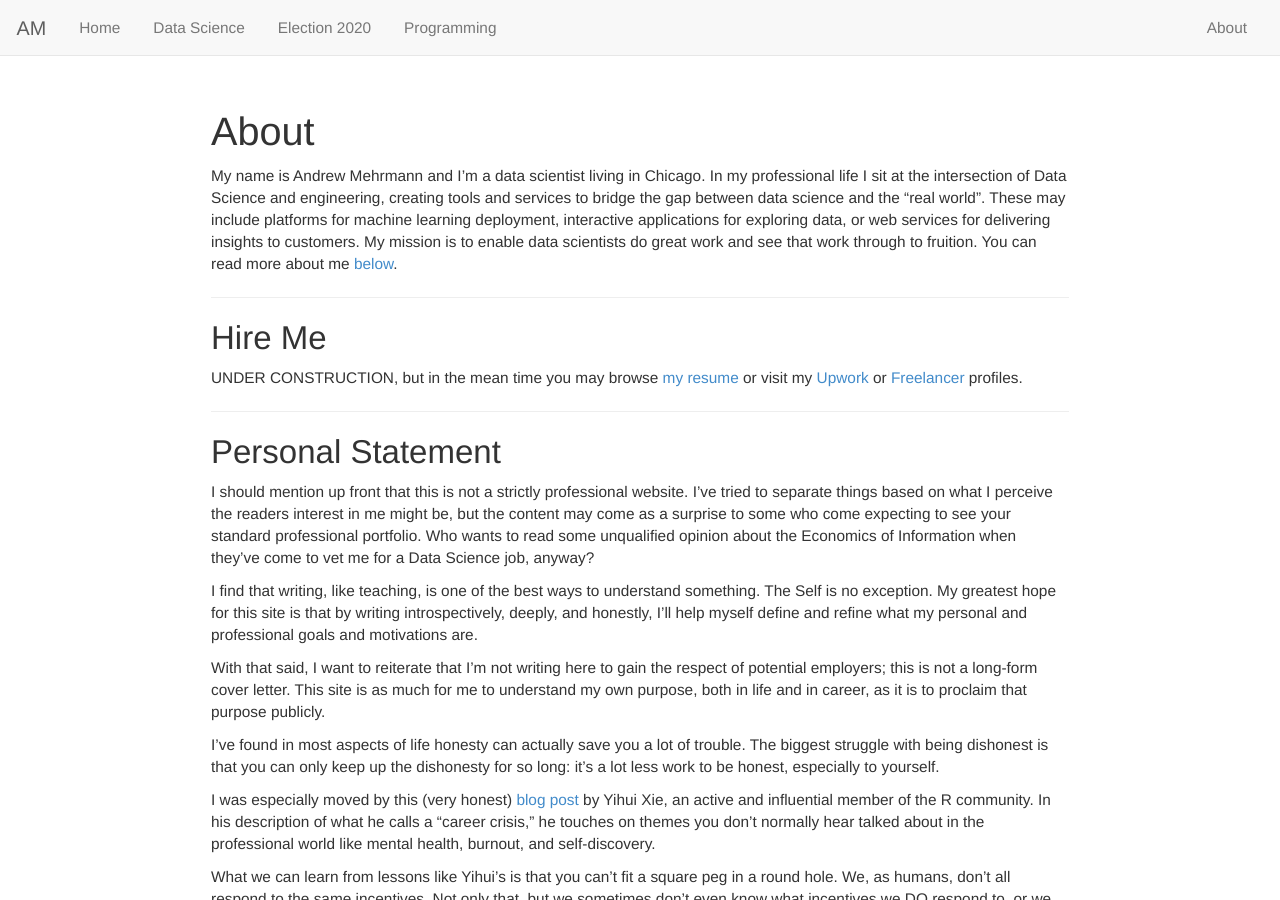
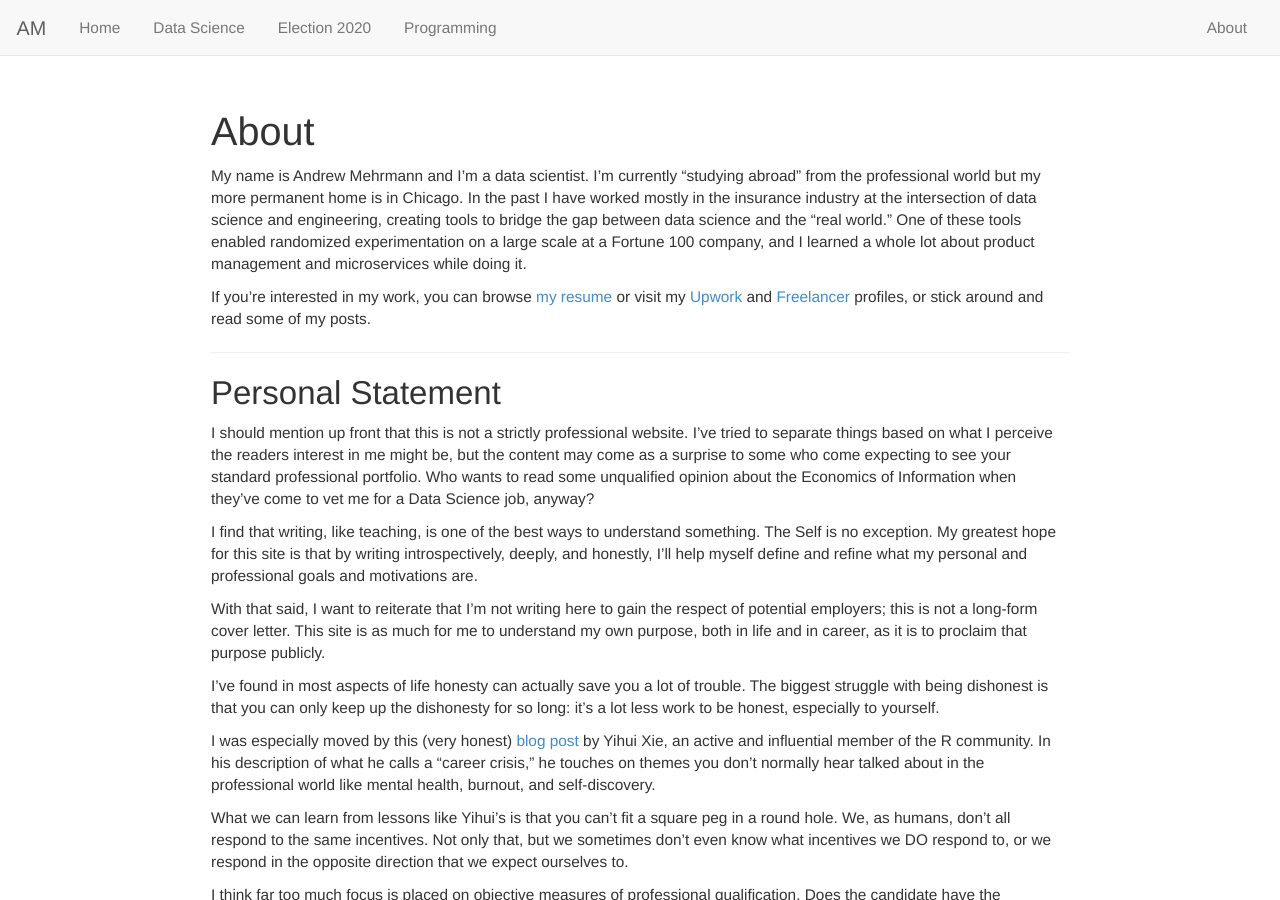
Before and after one commit to dkmehrmann/-deprecated-dkmehrmann.github.io, a Jekyll site: the page built from about.md, in a window 1280 px wide and 900 px high. Built offline with Jekyll 4.4.1, drawn with Linux system fonts in a browser that asks for light colours.

Commit message:
update about section

```diff
--- a/about.md
+++ b/about.md
@@ -7,13 +7,9 @@ overview: ""
 
 # About
 
-My name is Andrew Mehrmann and I'm a data scientist living in Chicago. In my professional life I sit at the intersection of Data Science and engineering, creating tools and services to bridge the gap between data science and the "real world". These may include platforms for machine learning deployment, interactive applications for exploring data, or web services for delivering insights to customers. My mission is to enable data scientists do great work and see that work through to fruition. You can read more about me [below](#personal-statement).
+My name is Andrew Mehrmann and I'm a data scientist. I'm currently "studying abroad" from the professional world but my more permanent home is in Chicago. In the past I have worked mostly in the insurance industry at the intersection of data science and engineering, creating tools to bridge the gap between data science and the "real world." One of these tools enabled randomized experimentation on a large scale at a Fortune 100 company, and I learned a whole lot about product management and microservices while doing it.
 
-<hr>
-
-## Hire Me
-
-UNDER CONSTRUCTION, but in the mean time you may browse [my resume]({{site.resume}}) or visit my [Upwork](https://www.upwork.com/o/profiles/users/_~015b2f06ef4fb3979f/) or [Freelancer](https://www.freelancer.com/u/andrewmehrmann) profiles.
+If you're interested in my work, you can browse [my resume]({{site.resume}}) or visit my [Upwork](https://www.upwork.com/o/profiles/users/_~015b2f06ef4fb3979f/) and [Freelancer](https://www.freelancer.com/u/andrewmehrmann) profiles, or stick around and read some of my posts.
 
 <hr>
 
```
